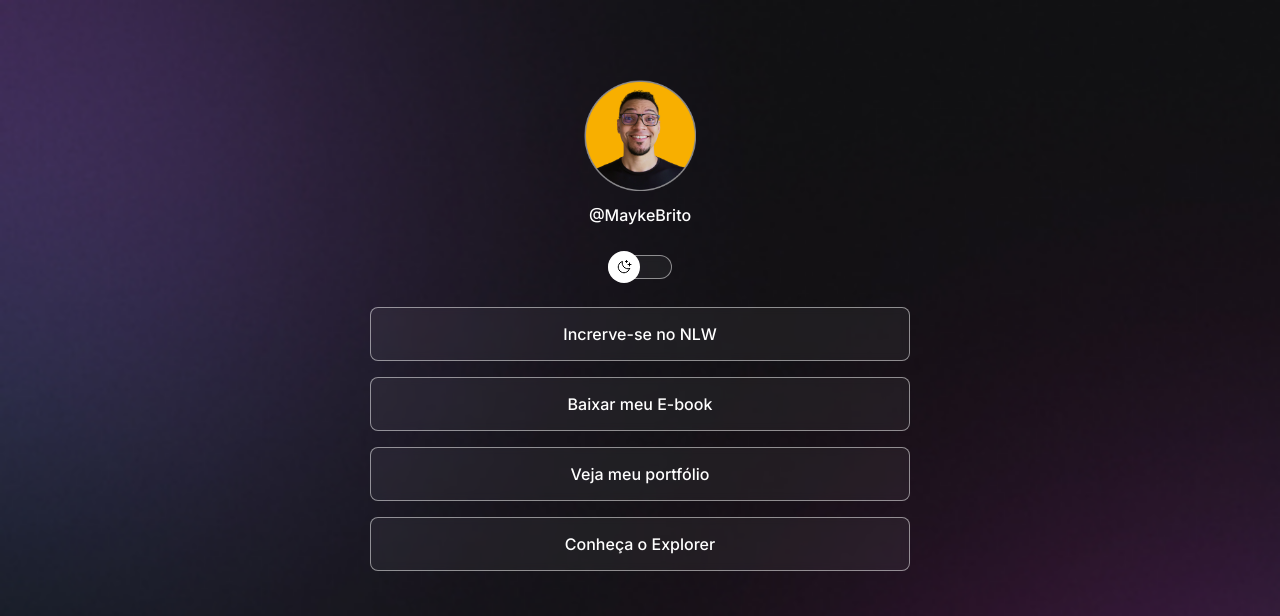
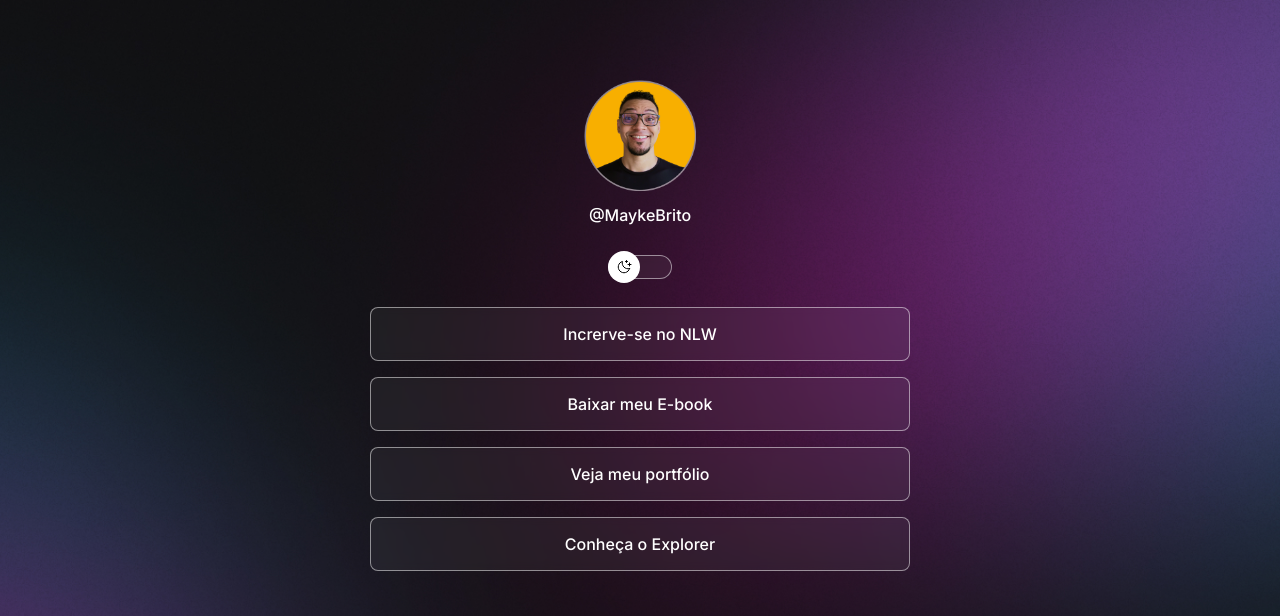
Before and after one commit to LipeBiondes/Discovery-Rocketseat, a plain HTML site: page index.html in a window 1280 px wide. Shown: the top 616 px of the page. Drawn offline with nearby package versions, Linux system fonts and the light colour scheme.

Commit message:
change background on media queries

```diff
--- a/style.css
+++ b/style.css
@@ -27,6 +27,7 @@
 body {
   /* background: color image repeat position/size */
   background: var(--bg-url) no-repeat top center/cover;
+  height: 100vh;
 }
 
 body * {
@@ -160,3 +161,15 @@ footer {
   padding: 24px 0;
   font-size: 14px;
 }
+
+/* #media queries */
+
+@media (min-width: 700px) {
+  :root {
+    --bg-url: url(./assets/assets/bg-desktop.jpg);
+  }
+
+  .light {
+    --bg-url: url(./assets/assets/bg-desktop-light.jpg);
+  }
+}
```
